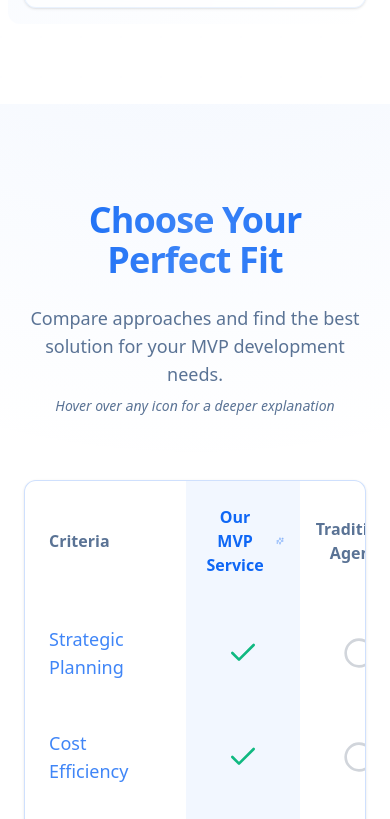
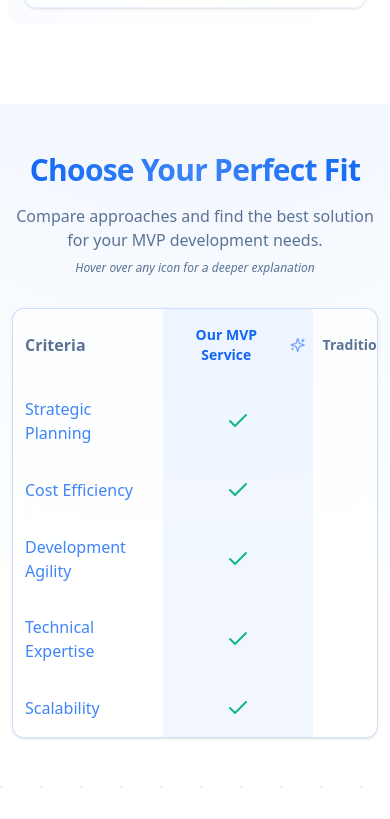
Before and after one commit to Crfuentes12/landing-page, a Next.js app: page /home in a window 390 px wide. Shown: the part 4685-5504 px from the top of the page. Built offline with nearby package versions, Linux system fonts and the light colour scheme.

Commit message:
update of the CM

```diff
--- a/src/components/home/ComparisonMatrix.tsx
+++ b/src/components/home/ComparisonMatrix.tsx
@@ -112,7 +112,7 @@ const comparisonData: ComparisonItem[] = [
   }
 ];
 
-const ServiceIcon = ({ type }: { type: 'check' | 'circle' | 'x', description: string }) => {
+const ServiceIcon = ({ type, description }: { type: 'check' | 'circle' | 'x'; description: string }) => {
   const icons = {
     check: Check,
     circle: CircleIcon,
@@ -129,7 +129,7 @@ const ServiceIcon = ({ type }: { type: 'check' | 'circle' | 'x', description: st
 
   return (
     <Icon
-      className={`w-8 h-8 ${colors[type]}`}
+      className={`w-6 h-6 sm:w-8 sm:h-8 ${colors[type]}`}
       strokeWidth={2}
     />
   );
@@ -153,8 +153,8 @@ const ComparisonRow = ({
       transition={{ delay: index * 0.1, duration: 0.5 }}
       className="group"
     >
-      <td className="py-6 px-6">
-        <span className="font-medium text-lg text-primary/80">{item.criteria}</span>
+      <td className="py-4 sm:py-6 px-3 sm:px-6 min-w-[120px] sm:min-w-0">
+        <span className="font-medium text-base sm:text-lg text-primary/80">{item.criteria}</span>
       </td>
 
       {serviceTypes.map((service, idx) => (
@@ -162,14 +162,14 @@ const ComparisonRow = ({
           <TooltipProvider>
             <Tooltip>
               <TooltipTrigger className="w-full h-full">
-                <div className="py-6 px-4 h-full flex items-center justify-center">
+                <div className="py-4 sm:py-6 px-2 sm:px-4 h-full flex items-center justify-center">
                   <ServiceIcon
                     type={item[service].icon}
                     description={item[service].description}
                   />
                 </div>
               </TooltipTrigger>
-              <TooltipContent side="top" className="max-w-xs p-3">
+              <TooltipContent side="top" className="max-w-[200px] sm:max-w-xs p-3">
                 <p className="text-sm">{item[service].description}</p>
               </TooltipContent>
             </Tooltip>
@@ -185,45 +185,46 @@ const ComparisonMatrix = () => {
   const isInView = useInView(sectionRef, { once: true, margin: "-100px" });
 
   return (
-    <section className="py-24 relative overflow-hidden" ref={sectionRef}>
+    <section className="py-12 sm:py-24 relative overflow-hidden" ref={sectionRef}>
       {/* Gradient Background */}
       <div className="absolute inset-0">
         <div className="absolute inset-0 bg-[radial-gradient(circle_800px_at_50%_-40%,rgba(66,133,244,0.1),transparent)]" />
       </div>
 
-      <div className="max-w-7xl mx-auto px-6 relative">
+      <div className="max-w-7xl mx-auto px-3 sm:px-6 relative">
         <motion.div
           initial={{ opacity: 0, y: 20 }}
           animate={isInView ? { opacity: 1, y: 0 } : { opacity: 0, y: 20 }}
-          className="text-center mb-16"
+          className="text-center mb-8 sm:mb-16"
         >
-          <h2 className="text-4xl font-bold mb-6 bg-clip-text text-transparent bg-gradient-to-r from-primary via-primary/80 to-primary">
+          <h2 className="text-3xl sm:text-4xl font-bold mb-4 sm:mb-6 bg-clip-text text-transparent bg-gradient-to-r from-primary via-primary/80 to-primary">
             Choose Your Perfect Fit
           </h2>
-          <p className="text-lg text-muted-foreground max-w-2xl mx-auto">
+          <p className="text-base sm:text-lg text-muted-foreground max-w-2xl mx-auto">
             Compare approaches and find the best solution for your MVP development needs.
-            <span className="block mt-2 text-sm italic">Hover over any icon for a deeper explanation</span>
+            <span className="block mt-2 text-xs sm:text-sm italic">Hover over any icon for a deeper explanation</span>
           </p>
         </motion.div>
 
         <Card className="border-primary/20 bg-card/95 backdrop-blur supports-[backdrop-filter]:bg-card/50 overflow-hidden">
-          <div className="relative">
+          <div className="w-full overflow-x-auto">
+            <div className="min-w-[600px]"> {/* Minimum width to prevent squishing */}
               <table className="w-full border-separate border-spacing-0">
                 <thead>
                   <tr>
-                  <th className="py-6 px-6 text-left font-semibold text-muted-foreground w-1/4">
+                    <th className="py-4 sm:py-6 px-3 sm:px-6 text-left font-semibold text-muted-foreground w-1/4">
                       Criteria
                     </th>
-                  <th className="py-6 px-4 w-1/4 relative bg-primary/5">
-                    <div className="relative font-semibold text-primary flex items-center justify-center gap-2">
+                    <th className="py-4 sm:py-6 px-2 sm:px-4 w-1/4 relative bg-primary/5">
+                      <div className="relative font-semibold text-primary flex items-center justify-center gap-2 text-sm sm:text-base">
                         Our MVP Service
                         <Sparkles className="w-4 h-4 text-primary animate-pulse" />
                       </div>
                     </th>
-                  <th className="py-6 px-4 font-semibold text-muted-foreground w-1/4">
+                    <th className="py-4 sm:py-6 px-2 sm:px-4 font-semibold text-muted-foreground w-1/4 text-sm sm:text-base">
                       Traditional Agency
                     </th>
-                  <th className="py-6 px-4 font-semibold text-muted-foreground w-1/4">
+                    <th className="py-4 sm:py-6 px-2 sm:px-4 font-semibold text-muted-foreground w-1/4 text-sm sm:text-base">
                       No-Code Tools
                     </th>
                   </tr>
@@ -240,6 +241,7 @@ const ComparisonMatrix = () => {
                 </tbody>
               </table>
             </div>
+          </div>
         </Card>
       </div>
     </section>
```
Lines whose indentation alone changed are shown as unchanged.
